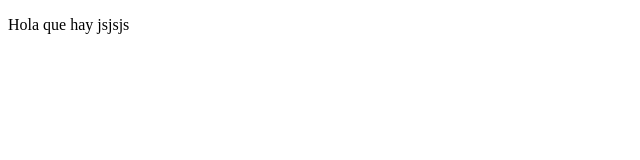
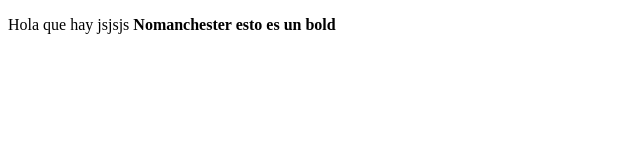
Before and after one commit to isai-raw/proyectoDemo, a plain HTML site: page index.html in a window 1280 px wide. Shown: the whole page, without its empty margins (0-640 px from the left). Drawn offline with Linux system fonts and the light colour scheme.

Commit message:
Agrego un bold

```diff
--- a/index.html
+++ b/index.html
@@ -7,6 +7,6 @@
     <title>Isai</title>
   </head>
   <body>
-    <p>Hola que hay jsjsjs</p>
+    <p>Hola que hay jsjsjs <b>Nomanchester esto es un bold</b></p>
   </body>
 </html>
```
